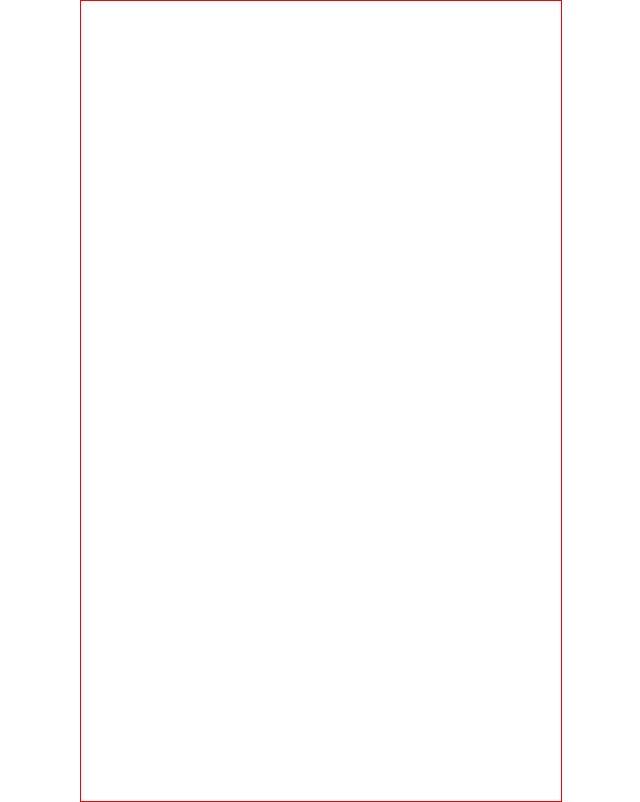
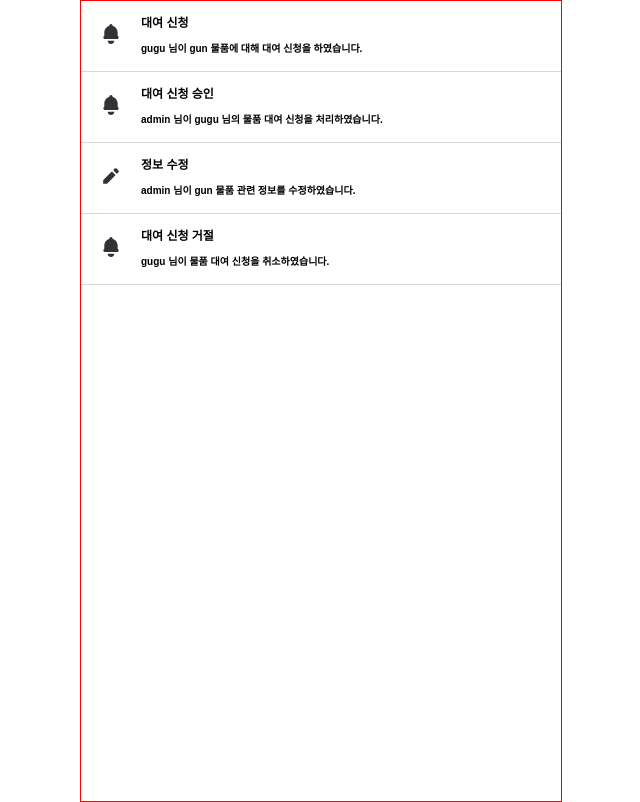
Before and after one commit to 2023-2-WINK-Project-Team1/front-end-mobile, a React (Create React App) app: page /alarm in a window 1280 px wide. Before the commit this address had no page. Shown: the whole page, without its empty margins (319-959 px from the left). Built offline with nearby package versions, Linux system fonts and the light colour scheme.

Commit message:
front-end-34 Fix: 파일 이름 변경

```diff
--- a/src/App.js
+++ b/src/App.js
@@ -5,6 +5,7 @@ import React, { Component } from 'react';
 import { BrowserRouter, Routes, Route } from 'react-router-dom';
 import Main from './pages/Main';
 import TestPage from './pages/componentTest/TestPage';
+import Alarm from './pages/AlarmComponent';
 
 function App() {
   return (
@@ -15,6 +16,7 @@ function App() {
           <Routes>
             <Route path="/" element={<Main />}></Route>
             <Route path="/testPage" element={<TestPage />}></Route>
+            <Route path="/alarm" element={<Alarm />}></Route>
           </Routes>
         </BrowserRouter>
       </div>
--- a/src/components/Alarm.js
+++ b/src/components/Alarm.js
@@ -8,8 +8,8 @@ const MainWrapper = styled.div`
   gap: 20px;
   align-items: center;
   justify-content: flex-start;
-  padding-top: 12px;
-  padding-bottom: 16px;
+  padding: 12px 0px 16px 20px;
+  border-bottom: 1px solid #d9d9d9;
 `;
 
 const TextWrapper = styled.div`
@@ -36,6 +36,7 @@ function StringAlarmRender({ type }) {
   const [imagePath, setImagePath] = useState('');
   const userName = 'gugu';
   const goodsName = 'gun';
+  const adminName = 'admin';
 
   useEffect(() => {
     switch (type) {
@@ -50,24 +51,22 @@ function StringAlarmRender({ type }) {
       case 'RequestApprove':
         setTitleText('대여 신청 승인');
         setResultText(
-          `${userName} 님이 ${goodsName} 물품에 대해 대여 신청을 승인하였습니다.`,
-        );
+          `${adminName} 님이 ${userName} 님의 물품 대여 신청을 처리하였습니다.`,
+        ); /*관리자명을 표기할 것인가요?*/
         setImagePath(bell);
         break;
 
       case 'InfoFix':
         setTitleText('정보 수정');
         setResultText(
-          `${userName} 님이 ${goodsName} 물품 관련 정보를 수정하였습니다.`,
+          `${adminName} 님이 ${goodsName} 물품 관련 정보를 수정하였습니다.`,
         );
         setImagePath(edit);
         break;
 
       case 'RequestDenial':
         setTitleText('대여 신청 거절');
-        setResultText(
-          `${userName} 님이 ${goodsName} 물품에 대해 대여 신청을 거절하였습니다.`,
-        );
+        setResultText(`${userName} 님이 물품 대여 신청을 취소하였습니다.`);
         setImagePath(bell);
         break;
 
--- a/src/pages/AlarmComponent.js
+++ b/src/pages/AlarmComponent.js
@@ -5,7 +5,6 @@ const MainContainer = styled.div`
   display: flex;
   flex-direction: column;
   width: 100%;
-  padding: 20px;
   justify-content: flex-start; //화면 사이즈가 바뀔 경우에도, 좌측 정렬
   box-sizing: border-box;
   color: #d9d9d9;
@@ -15,7 +14,9 @@ function StringAlarmRender() {
   return (
     <MainContainer>
       <Alarm type={'Request'} />
+      <Alarm type={'RequestApprove'} />
       <Alarm type={'InfoFix'} />
+      <Alarm type={'RequestDenial'} />
     </MainContainer>
   );
 }
```
